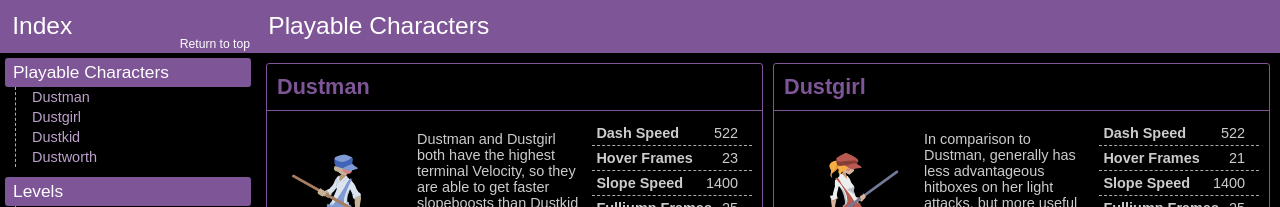
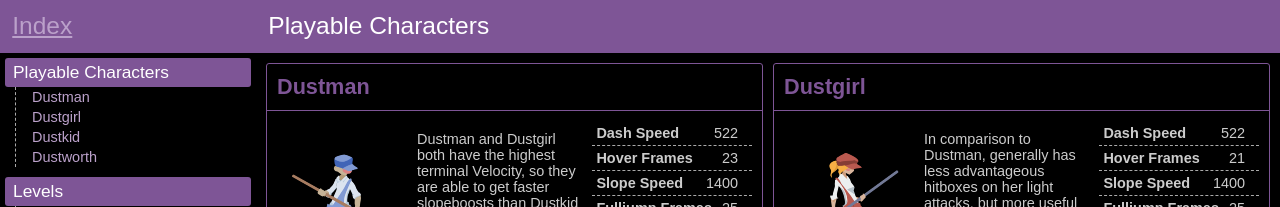
Before and after one commit to gonX/dustforce-wiki, a Jekyll site: the page built from website/index.md, in a window 1280 px wide. Shown: the top 207 px of the page. Built offline with Jekyll 4.4.1, drawn with Linux system fonts in a browser that asks for light colours; the table of contents is made by our own code.

Commit message:
Remove 'Return to top', make 'Index' that button
(thanks chipi)

```diff
--- a/website/_layouts/default.html
+++ b/website/_layouts/default.html
@@ -10,9 +10,8 @@
     <a href="#top-page"></a>
     <header>
       <h1 class="header-top">
-        Index
         <a href="#top-page">
-          Return to top
+          Index
         </a>
       </h1>
       <nav>
--- a/website/assets/main.scss
+++ b/website/assets/main.scss
@@ -70,22 +70,6 @@ p{
 // -- Header ---------------------------------------------------
 
 header{
-  h1{
-    a:link,
-    a:visited,
-    a:active{
-      position: absolute;
-      bottom: 0;right: 0;
-      padding: 2px 6px;
-
-      background: $primary-colour;
-      border-radius: 0 0 0 3px;
-      color: $primary-text !important;
-      font-size: 0.8rem;
-      text-decoration: none;
-    }
-  }
-
   nav{
     ul{
       margin: 0;
```
